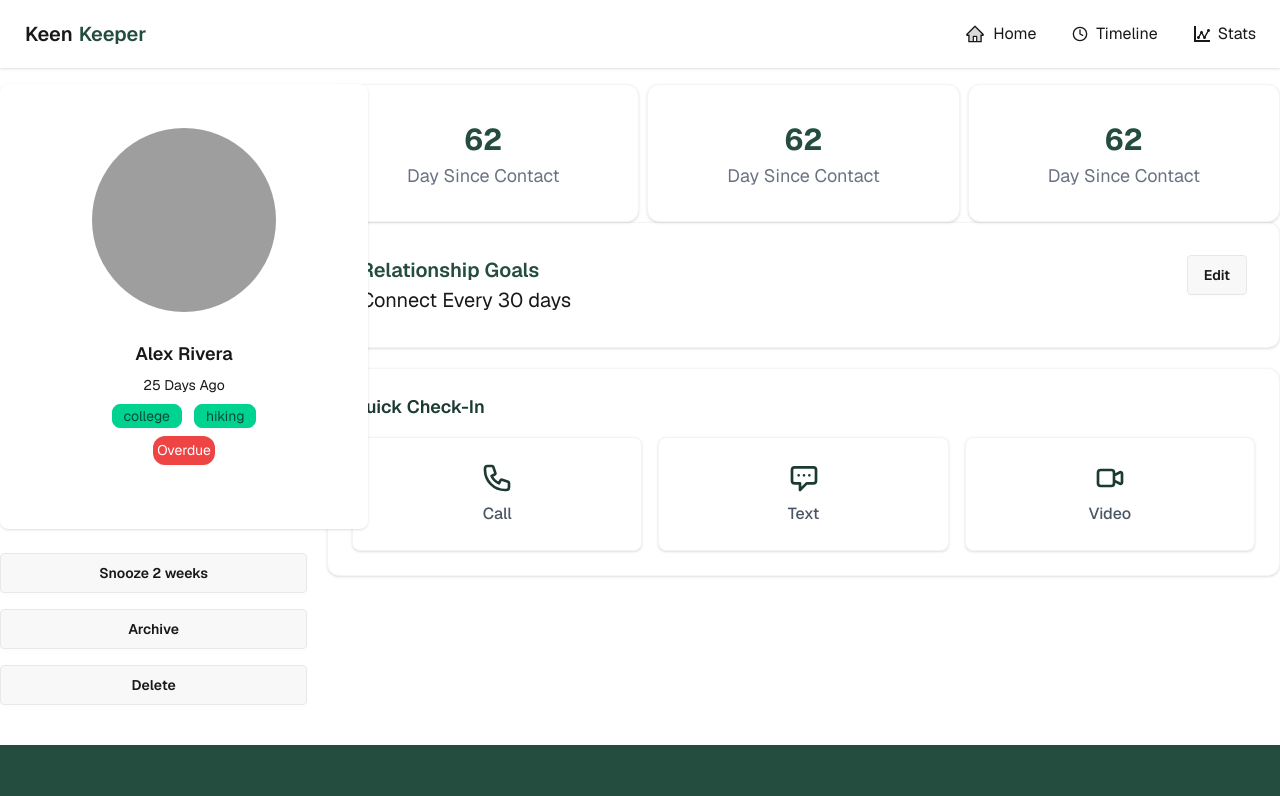
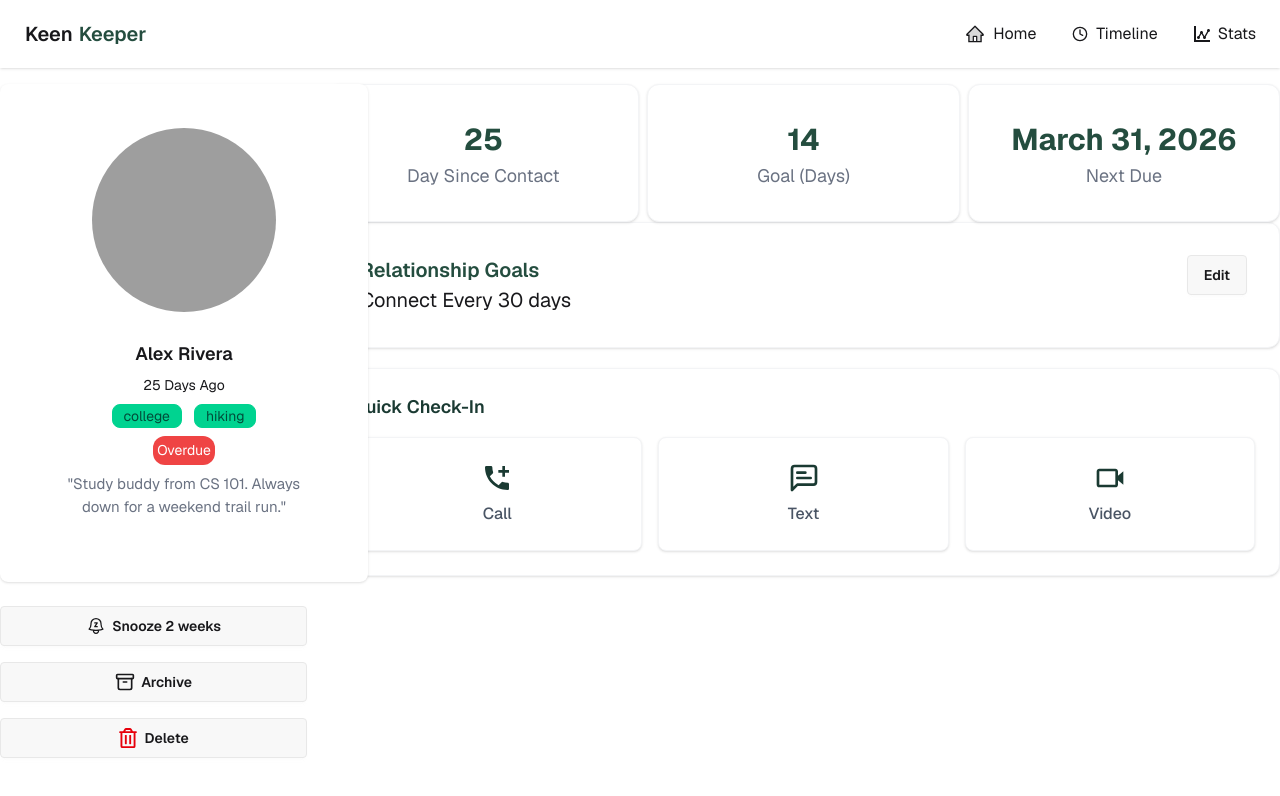
Before and after one commit to naimurrahmanniloy/keen-keeper, a React (Vite) app: page /friendDetails/1 in a window 1280 px wide. Shown: the top 796 px of the page. Built offline with nearby package versions, Linux system fonts and the light colour scheme; grey boxes are pictures that could not be loaded.

Commit message:
added the friend card details section and maked it responsive

```diff
--- a/public/data.json
+++ b/public/data.json
@@ -9,7 +9,7 @@
     "tags": ["college", "hiking"],
     "bio": "Study buddy from CS 101. Always down for a weekend trail run.",
     "goal": 14,
-    "next_due_date": "2026-03-31"
+    "next_due_date": "March 31, 2026"
   },
   {
     "id": 2,
@@ -21,7 +21,7 @@
     "tags": ["work", "mentor"],
     "bio": "Lead designer at my first job. We talk about career growth and UI trends.",
     "goal": 30,
-    "next_due_date": "2026-05-12"
+    "next_due_date": "May 12, 2026"
   },
   {
     "id": 3,
@@ -33,7 +33,7 @@
     "tags": ["childhood", "close friend"],
     "bio": "Known him since 2nd grade. Currently living in London.",
     "goal": 45,
-    "next_due_date": "2026-02-28"
+    "next_due_date": "June 28, 2026"
   },
   {
     "id": 4,
@@ -45,7 +45,7 @@
     "tags": ["gym", "neighbor"],
     "bio": "My morning workout partner. Keeps me accountable on leg days.",
     "goal": 7,
-    "next_due_date": "2026-04-17"
+    "next_due_date": "April 17, 2026"
   },
   {
     "id": 5,
@@ -57,7 +57,7 @@
     "tags": ["gaming", "college"],
     "bio": "Part of the Friday night DnD group. Huge sci-fi nerd.",
     "goal": 14,
-    "next_due_date": "2026-04-18"
+    "next_due_date": "July 18, 2026"
   },
   {
     "id": 6,
@@ -69,7 +69,7 @@
     "tags": ["travel", "old friend"],
     "bio": "Met during a backpacking trip in Thailand. Needs a catch-up call.",
     "goal": 90,
-    "next_due_date": "2026-01-10"
+    "next_due_date": "December 10, 2026"
   },
   {
     "id": 7,
@@ -81,7 +81,7 @@
     "tags": ["family", "brother"],
     "bio": "My brother. We share memes and talk about family stuff daily.",
     "goal": 3,
-    "next_due_date": "2026-04-16"
+    "next_due_date": "September 16, 2026"
   },
   {
     "id": 8,
@@ -93,6 +93,6 @@
     "tags": ["art", "community"],
     "bio": "Local painter. We met at a gallery opening last year.",
     "goal": 30,
-    "next_due_date": "2026-04-05"
+    "next_due_date": "August 05, 2026"
   }
 ]
--- /dev/null
+++ b/src/context/FriendContext.jsx
@@ -0,0 +1,28 @@
+import React, { Children, createContext, useState } from "react";
+
+// eslint-disable-next-line react-refresh/only-export-components
+export const FriendContext = createContext();
+
+const FriendProvider = ({ children }) => {
+  const [personCallData, setPersonCallData] = useState([]);
+  const handleCallBtn = (wholeData) => {
+    setPersonCallData([...personCallData, wholeData]);
+  };
+  const [personTextData, setPersonTextData] = useState([]);
+  const handleTextBtn = (wholeData) => {
+    setPersonTextData([...personTextData, wholeData]);
+  };
+  const data = {
+    handleCallBtn,
+    personCallData,
+    setPersonCallData,
+    handleTextBtn,
+    setPersonTextData,
+    personTextData,
+  };
+  return (
+    <FriendContext.Provider value={data}>{children}</FriendContext.Provider>
+  );
+};
+
+export default FriendProvider;
--- a/src/main.jsx
+++ b/src/main.jsx
@@ -5,9 +5,12 @@ import "./index.css";
 import { RouterProvider } from "react-router/dom";
 
 import { router } from "./routes/Routes";
+import FriendProvider from "./context/FriendContext";
 
 createRoot(document.getElementById("root")).render(
   <StrictMode>
-    <RouterProvider router={router} />
+    <FriendProvider>
+      <RouterProvider router={router} />
+    </FriendProvider>
   </StrictMode>,
 );
--- a/src/pages/FriendsPage/DetailsPageCard.jsx
+++ b/src/pages/FriendsPage/DetailsPageCard.jsx
@@ -23,6 +23,10 @@ const DetailsPageCard = ({ expectedData }) => {
             >
               {expectedData.status}
             </div>
+
+            <p className="text-gray-500 italic text-[15px]">
+              "{expectedData.bio}"
+            </p>
           </div>
         </div>
       </div>
--- a/src/pages/FriendsPage/FriendsPage.jsx
+++ b/src/pages/FriendsPage/FriendsPage.jsx
@@ -1,5 +1,12 @@
 import { useLoaderData, useParams } from "react-router";
 import DetailsPageCard from "./DetailsPageCard";
+import { HiOutlineBellSnooze } from "react-icons/hi2";
+import { LuArchive, LuMessageSquareText } from "react-icons/lu";
+import { FaRegTrashAlt } from "react-icons/fa";
+import { MdAddIcCall } from "react-icons/md";
+import { BiVideo } from "react-icons/bi";
+import { useContext } from "react";
+import { FriendContext } from "../../context/FriendContext";
 
 const FriendsPage = () => {
   const { id } = useParams();
@@ -8,29 +15,46 @@ const FriendsPage = () => {
 
   const expectedData = friendsData.find((friendData) => friendData.id == id);
 
+  const { handleCallBtn, handleTextBtn } = useContext(FriendContext);
+
   return (
     <div className="container mx-auto my-4 flex gap-2">
       <div className="w-[24%]">
         <DetailsPageCard expectedData={expectedData} />
         <div className="flex flex-col mt-6 gap-4">
-          <button className="btn">Snooze 2 weeks</button>
-          <button className="btn">Archive</button>
-          <button className="btn">Delete</button>
+          <button className="btn">
+            <HiOutlineBellSnooze className="text-xl" />
+            Snooze 2 weeks
+          </button>
+          <button className="btn">
+            <LuArchive className="text-xl" />
+            Archive
+          </button>
+          <button className="btn">
+            <FaRegTrashAlt className="text-xl text-red-600" />
+            Delete
+          </button>
         </div>
       </div>
       <div className="w-[76%] ml-3">
         <div className="grid grid-cols-3 gap-2">
           <div className=" bg-white border border-gray-100 rounded-xl shadow-sm p-8 text-center max-w-xs">
-            <h1 className="text-[30px] text-[#244d3f] font-bold">62</h1>
+            <h1 className="text-[30px] text-[#244d3f] font-bold">
+              {expectedData.days_since_contact}
+            </h1>
             <p className="text-gray-500 text-[18px]">Day Since Contact</p>
           </div>
           <div className=" bg-white border border-gray-100 rounded-xl shadow-sm p-8 text-center max-w-xs">
-            <h1 className="text-[30px] text-[#244d3f] font-bold">62</h1>
-            <p className="text-gray-500 text-[18px]">Day Since Contact</p>
+            <h1 className="text-[30px] text-[#244d3f] font-bold">
+              {expectedData.goal}
+            </h1>
+            <p className="text-gray-500 text-[18px]">Goal (Days)</p>
           </div>
           <div className=" bg-white border border-gray-100 rounded-xl shadow-sm p-8 text-center max-w-xs">
-            <h1 className="text-[30px] text-[#244d3f] font-bold">62</h1>
-            <p className="text-gray-500 text-[18px]">Day Since Contact</p>
+            <h1 className="text-[30px] text-[#244d3f] font-bold">
+              {expectedData.next_due_date}
+            </h1>
+            <p className="text-gray-500 text-[18px]">Next Due</p>
           </div>
         </div>
 
@@ -52,62 +76,28 @@ const FriendsPage = () => {
               Quick Check-In
             </h3>
 
-            {/* Grid: 1 column on mobile, 3 columns on small screens and up */}
             <div className="grid grid-cols-1 sm:grid-cols-3 gap-4">
               {/* Call Card */}
-              <button className="flex flex-col items-center justify-center py-6 px-4 bg-white border border-gray-100 rounded-lg hover:bg-gray-50 transition-colors shadow-sm">
-                <svg
-                  className="w-8 h-8 text-[#1a3a32] mb-2"
-                  fill="none"
-                  stroke="currentColor"
-                  viewBox="0 0 24 24"
-                  xmlns="http://w3.org"
-                >
-                  <path
-                    strokeLinecap="round"
-                    strokeLinejoin="round"
-                    strokeWidth="2"
-                    d="M3 5a2 2 0 012-2h3.28a1 1 0 01.948.684l1.498 4.493a1 1 0 01-.502 1.21l-2.257 1.13a11.042 11.042 0 005.516 5.516l1.13-2.257a1 1 0 011.21-.502l4.493 1.498a1 1 0 01.684.949V19a2 2 0 01-2 2h-1C9.716 21 3 14.284 3 6V5z"
-                  ></path>
-                </svg>
+              <button
+                className="flex flex-col items-center justify-center py-6 px-4 bg-white border border-gray-100 rounded-lg hover:bg-gray-50 transition-colors shadow-sm"
+                onClick={() => handleCallBtn(expectedData)}
+              >
+                <MdAddIcCall className="w-8 h-8 text-[#1a3a32] mb-2" />
                 <span className="text-gray-600 font-medium">Call</span>
               </button>
 
               {/* Text Card */}
-              <button className="flex flex-col items-center justify-center py-6 px-4 bg-white border border-gray-100 rounded-lg hover:bg-gray-50 transition-colors shadow-sm">
-                <svg
-                  className="w-8 h-8 text-[#1a3a32] mb-2"
-                  fill="none"
-                  stroke="currentColor"
-                  viewBox="0 0 24 24"
-                  xmlns="http://w3.org"
-                >
-                  <path
-                    strokeLinecap="round"
-                    strokeLinejoin="round"
-                    strokeWidth="2"
-                    d="M8 10h.01M12 10h.01M16 10h.01M9 16H5a2 2 0 01-2-2V6a2 2 0 012-2h14a2 2 0 012 2v8a2 2 0 01-2 2h-5l-5 5v-5z"
-                  ></path>
-                </svg>
+              <button
+                className="flex flex-col items-center justify-center py-6 px-4 bg-white border border-gray-100 rounded-lg hover:bg-gray-50 transition-colors shadow-sm"
+                onClick={() => handleTextBtn(expectedData)}
+              >
+                <LuMessageSquareText className="w-8 h-8 text-[#1a3a32] mb-2" />
                 <span className="text-gray-600 font-medium">Text</span>
               </button>
 
               {/* Video Card */}
               <button className="flex flex-col items-center justify-center py-6 px-4 bg-white border border-gray-100 rounded-lg hover:bg-gray-50 transition-colors shadow-sm">
-                <svg
-                  className="w-8 h-8 text-[#1a3a32] mb-2"
-                  fill="none"
-                  stroke="currentColor"
-                  viewBox="0 0 24 24"
-                  xmlns="http://w3.org"
-                >
-                  <path
-                    strokeLinecap="round"
-                    strokeLinejoin="round"
-                    strokeWidth="2"
-                    d="M15 10l4.553-2.276A1 1 0 0121 8.618v6.764a1 1 0 01-1.447.894L15 14M5 18h8a2 2 0 002-2V8a2 2 0 00-2-2H5a2 2 0 00-2 2v8a2 2 0 002 2z"
-                  ></path>
-                </svg>
+                <BiVideo className="w-8 h-8 text-[#1a3a32] mb-2" />
                 <span className="text-gray-600 font-medium">Video</span>
               </button>
             </div>
--- a/src/pages/Homepage/AllFriends.jsx
+++ b/src/pages/Homepage/AllFriends.jsx
@@ -1,5 +1,5 @@
 import React, { use } from "react";
-import BookCard from "../ui/BookCard";
+import FriendCard from "../ui/FriendCard";
 
 const friends = fetch("/data.json").then((res) => res.json());
 
@@ -12,7 +12,10 @@ const AllFriends = () => {
       <div className="mt-4 grid grid-cols-1 md:grid-cols-2 lg:grid-cols-4 gap-10">
         {friendsData.map((friendData) => {
           return (
-            <BookCard friendData={friendData} key={friendData.id}></BookCard>
+            <FriendCard
+              friendData={friendData}
+              key={friendData.id}
+            ></FriendCard>
           );
         })}
       </div>
--- /dev/null
+++ b/src/pages/Timeline/VideoCard.jsx
@@ -0,0 +1,7 @@
+import React from "react";
+
+const VideoCard = () => {
+  return <div></div>;
+};
+
+export default VideoCard;
--- a/src/pages/ui/BookCard.jsx
+++ b/src/pages/ui/FriendCard.jsx
@@ -1,7 +1,7 @@
 import React from "react";
 import { Link } from "react-router";
 
-const BookCard = ({ friendData }) => {
+const FriendCard = ({ friendData }) => {
   return (
     <Link to={`/friendDetails/${friendData.id}`}>
       <div className="card bg-base-100 w-80% p-10 shadow-sm">
@@ -31,4 +31,4 @@ const BookCard = ({ friendData }) => {
   );
 };
 
-export default BookCard;
+export default FriendCard;
```
Also changed, not shown: src/pages/Homepage/Homepage.jsx (+11 -11 lines), src/pages/Timeline/CallCard.jsx (added, +39 -0 lines), src/pages/Timeline/TextCard.jsx (added, +39 -0 lines), src/pages/Timeline/Timeline.jsx (+27 -2 lines).
